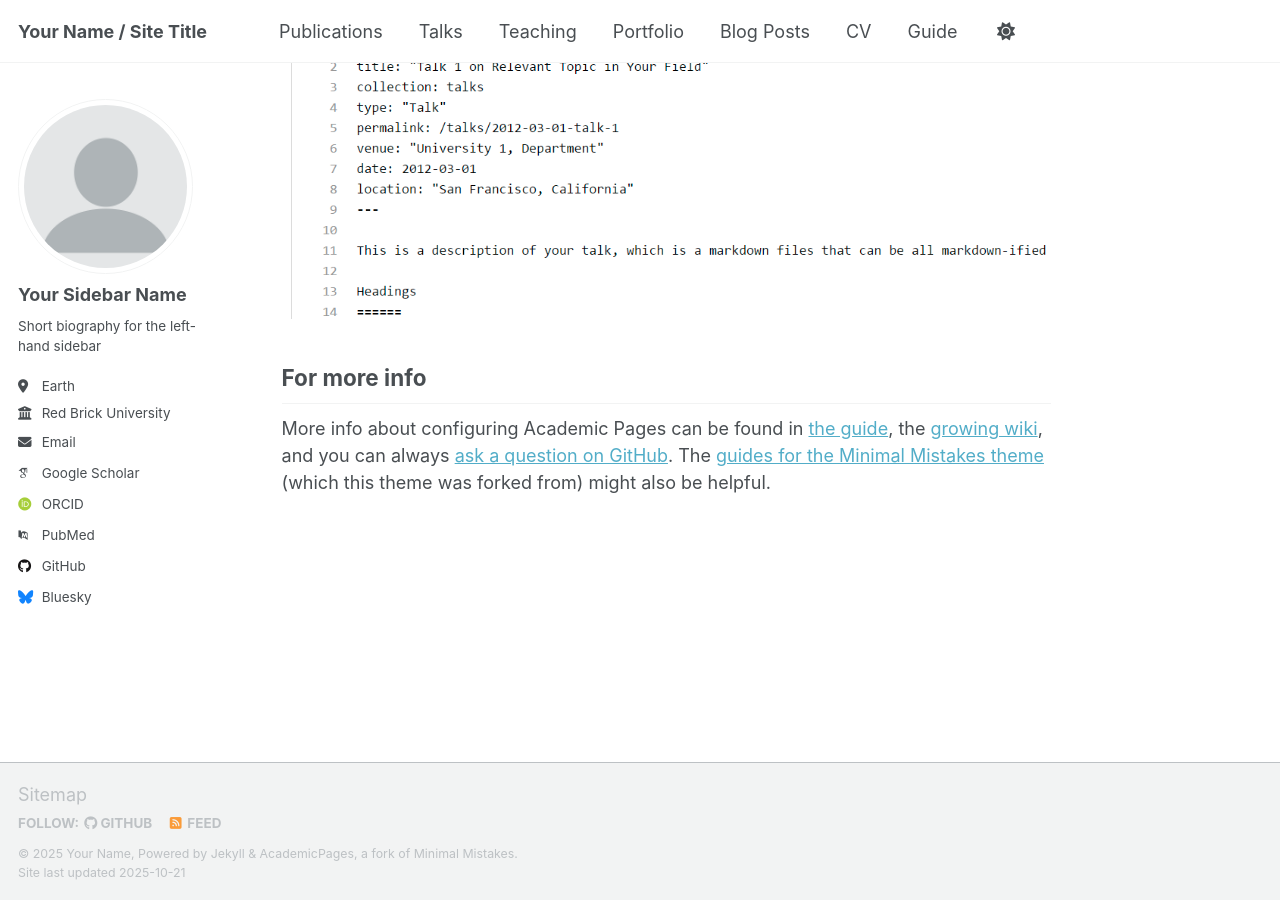
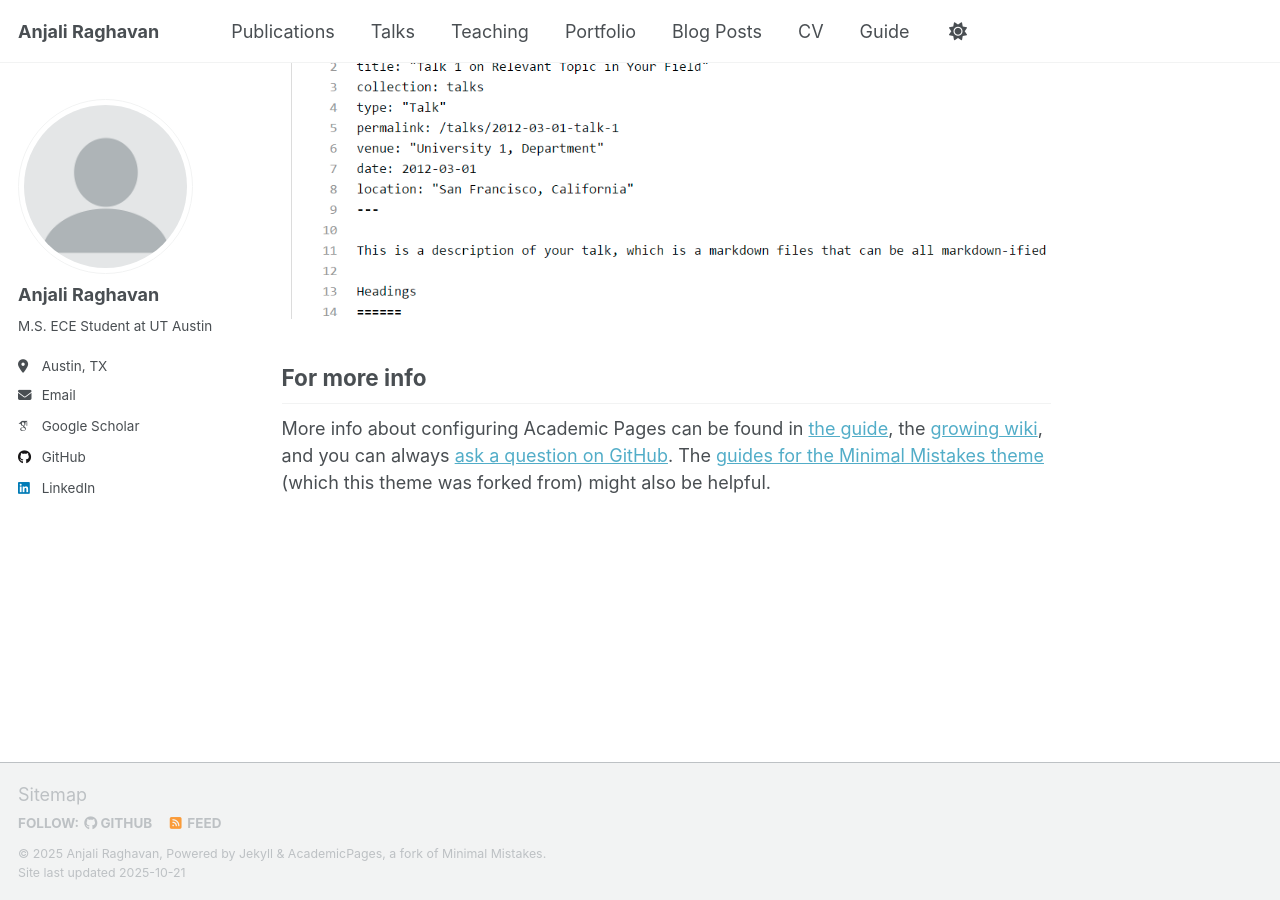
Before and after one commit to anjalir101/anjalir101.github.io, a Jekyll site: the page built from _pages/about.md, in a window 1280 px wide and 900 px high, scrolled down 2880 px. Built offline with Jekyll 4.4.1, drawn with Linux system fonts in a browser that asks for light colours; some web fonts are replaced; a script that is not in the unit is left out.

Commit message:
Update _config.yml

```diff
--- a/_config.yml
+++ b/_config.yml
@@ -9,9 +9,9 @@
 # Basic Site Settings
 locale                   : "en-US"
 site_theme               : "default" # Currently available options are "default", "air"
-title                    : "Your Name / Site Title"
+title                    : "Anjali Raghavan"
 title_separator          : "-"
-name                     : &name "Your Name"
+name                     : &name "Anjali Raghavan"
 description              : &description "Your Name's academic portfolio"   # Update this with a general description of your site, this is the default if not overridden by a page
 url                      : https://academicpages.github.io # The base hostname & protocol for your site e.g. "https://[your GitHub username].github.io",
                                                            # or if you already have some other page hosted on Github then use "https://[your GitHub username].github.io/[Your Repo Name]"
@@ -24,25 +24,25 @@ repository               : "academicpages/academicpages.github.io"
 author:
   # Biographic information
   avatar           : "profile.png"
-  name             : "Your Sidebar Name"
+  name             : "Anjali Raghavan"
   pronouns         : # example: "she/her"
-  bio              : "Short biography for the left-hand sidebar"
-  location         : "Earth"
-  employer         : "Red Brick University"
+  bio              : "M.S. ECE Student at UT Austin"
+  location         : "Austin, TX"
+  #employer         : "Red Brick University"
   uri              : # URL
-  email            : "none@example.org"
+  email            : "amr8797@my.utexas.edu"
 
   # Academic websites
-  academia         : # URL
-  arxiv            : # URL - Update with the correct link to your profile
+  #academia         : # URL
+  #arxiv            : # URL - Update with the correct link to your profile
   googlescholar    : "https://scholar.google.com/citations?user=PS_CX0AAAAAJ"
-  inspire-hep      : # URL
-  impactstory      : # URL
-  orcid            : "https://orcid.org/yourorcidurl"
+  #inspire-hep      : # URL
+  #impactstory      : # URL
+  #orcid            : "https://orcid.org/yourorcidurl"
   semantic         : # URL
-  pubmed           : "https://www.ncbi.nlm.nih.gov/pubmed/?term=john+snow"
-  researchgate     : # URL
-  scopus           : # URL
+  #pubmed           : "https://www.ncbi.nlm.nih.gov/pubmed/?term=john+snow"
+  #researchgate     : # URL
+  #scopus           : # URL
 
   # Repositories and software development
   bitbucket        : # Username - Update with your username on the site
@@ -54,7 +54,7 @@ author:
 
   # Social media
   artstation       : # Username
-  bluesky          : "bsky.app" # Replace this with you Bluesky username
+ # bluesky          : "bsky.app" # Replace this with you Bluesky username
   facebook         : # Username
   flickr           : # Username
   foursquare       : # Username
@@ -63,7 +63,7 @@ author:
   keybase          : # Username
   instagram        : # Username
   lastfm           : # Username
-  linkedin         : # Username
+  linkedin         : anjalimraghavan
   mastodon         : # URL
   medium           : # URL
   pinterest        : # Username
```
